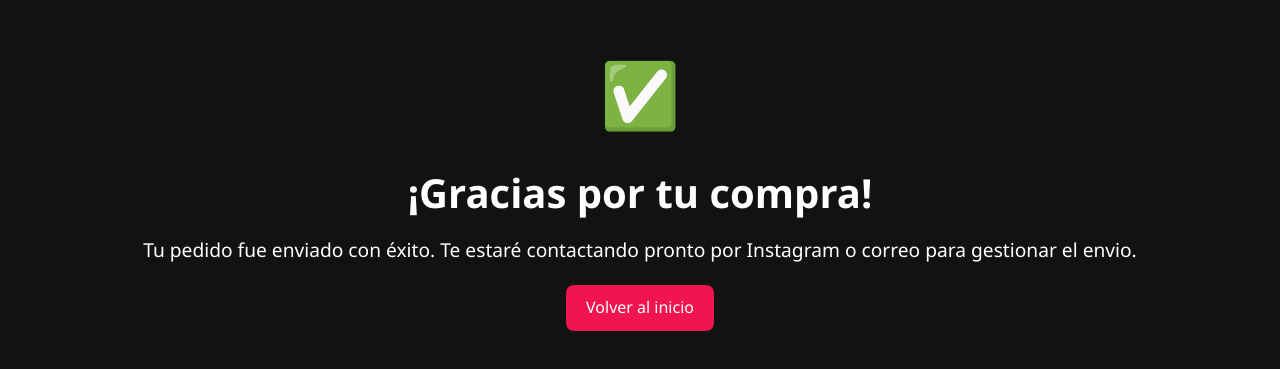
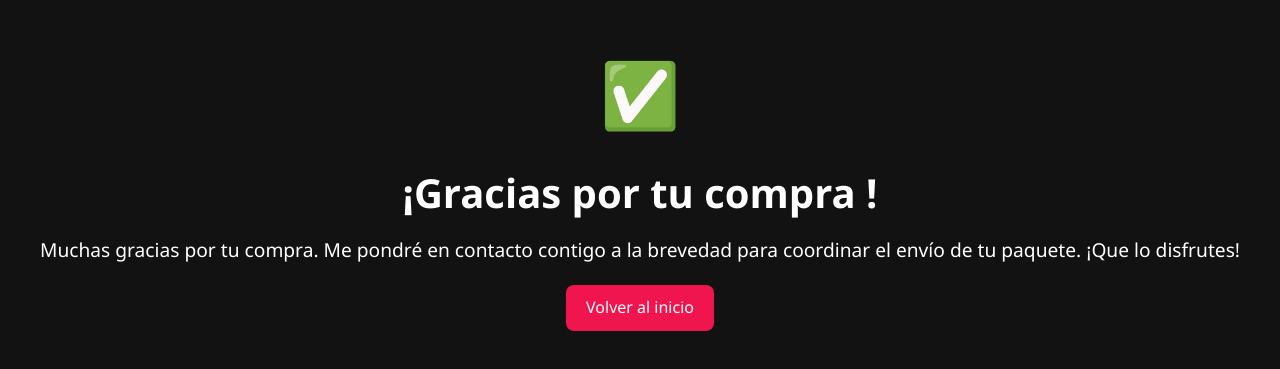
Before and after one commit to Mafiograff/Tienda_Mafio_Clothes, a plain HTML site: page gracias.html in a window 1280 px wide. Shown: the part 213-582 px from the top of the page. Drawn offline with Linux system fonts and the light colour scheme.

Commit message:
Actualizado mensaje de éxito en el formulario

```diff
--- a/gracias.html
+++ b/gracias.html
@@ -57,8 +57,8 @@
 </head>
 <body>
   <div class="emoji">✅</div>
-  <h1>¡Gracias por tu compra!</h1>
-  <p>Tu pedido fue enviado con éxito. Te estaré contactando pronto por Instagram o correo para gestionar el envio.</p>
+  <h1>¡Gracias por tu compra !</h1>
+  <p>Muchas gracias por tu compra. Me pondré en contacto contigo a la brevedad para coordinar el envío de tu paquete. ¡Que lo disfrutes! </p>
   <a class="volver" href="https://mafiograff.github.io/Tienda_Mafio_Clothes/">Volver al inicio</a>
 </body>
 </html>
```
